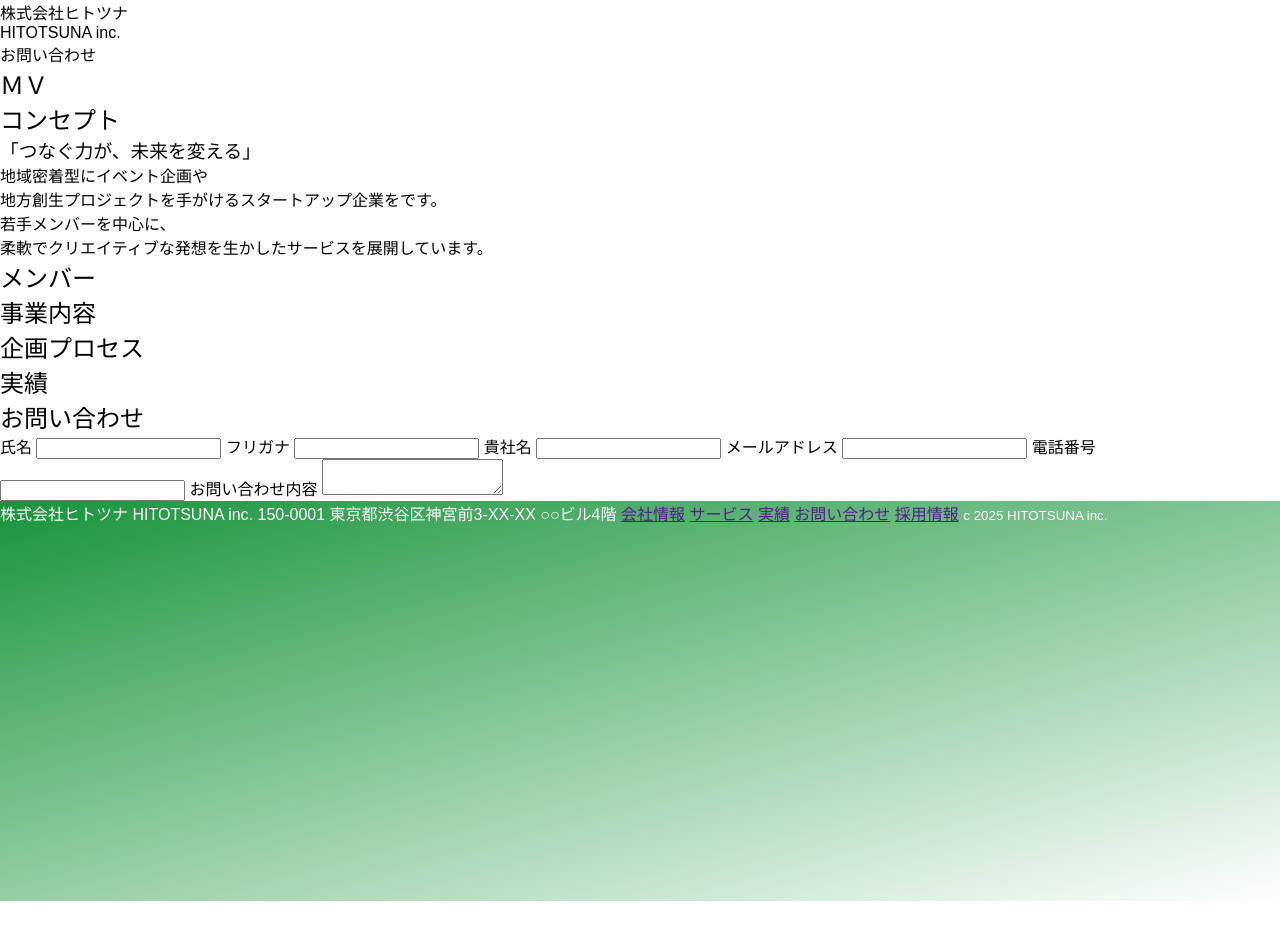
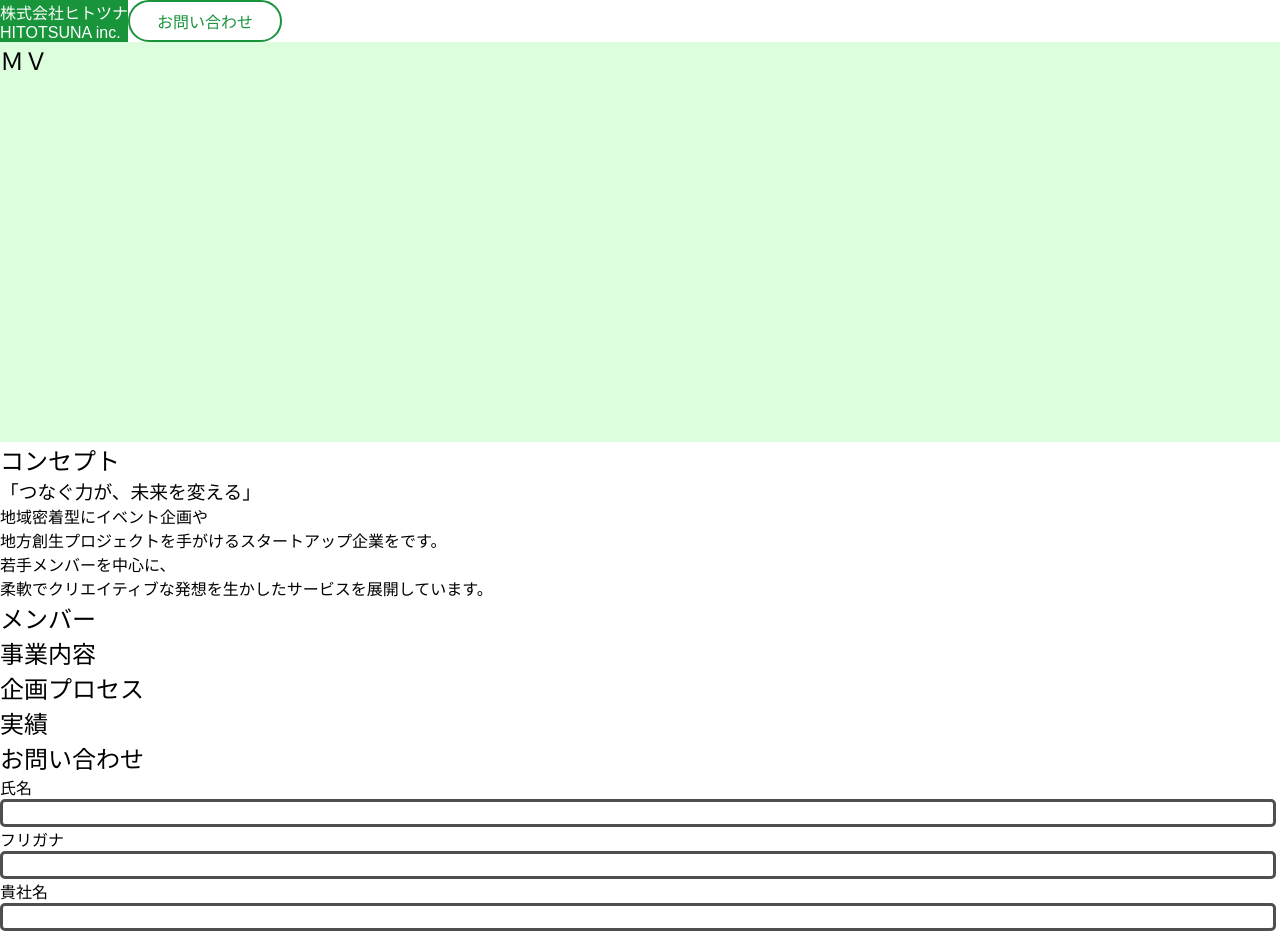
Before and after one commit to ty1227s/myportfolio2025, a plain HTML site: page ex1.html in a window 1280 px wide. Shown: the top 931 px of the page. Before the commit the page ends 901 px from the top, so only its background shows below. Drawn offline with Linux system fonts and the light colour scheme.

Commit message:
ex1スタイル加筆（お問い合わせメイン）

```diff
--- a/ex1.html
+++ b/ex1.html
@@ -16,7 +16,7 @@
 
     </nav>
     <div class="header__forContact">
-      <p>お問い合わせ</p>
+      お問い合わせ
     </div>
   </header>
 
--- a/ex1style.css
+++ b/ex1style.css
@@ -6,6 +6,46 @@
   font-style: normal;
   margin: 0;
 }
+
+header {
+  display: flex;
+}
+
+.header__companyName {
+  background-color: #18943b;
+  color: #fff;
+}
+
+.header__forContact {
+  align-content: center;
+  border: 2px solid #18943b;
+  border-radius: 60px;
+  color: #18943b;
+  text-align: center;
+  width: 150px;
+}
+
+.mv {
+  background-color: #dcfedc;
+  height: 400px;
+}
+
+input, textarea {
+  border: 3px solid #4f4f4f;
+  border-radius: 5px;
+  font-size: 16px;
+  /* margin-left: 10px;
+  margin-right: 10px; */
+  padding: 2px 10px;
+  width: calc(100% - 30px);
+}
+
+input:focus {
+  color: #18943b;
+  border: 3px solid #18943b;
+}
+
+
 
 footer {
   background: linear-gradient(345deg, #fff, #18943b);
```
